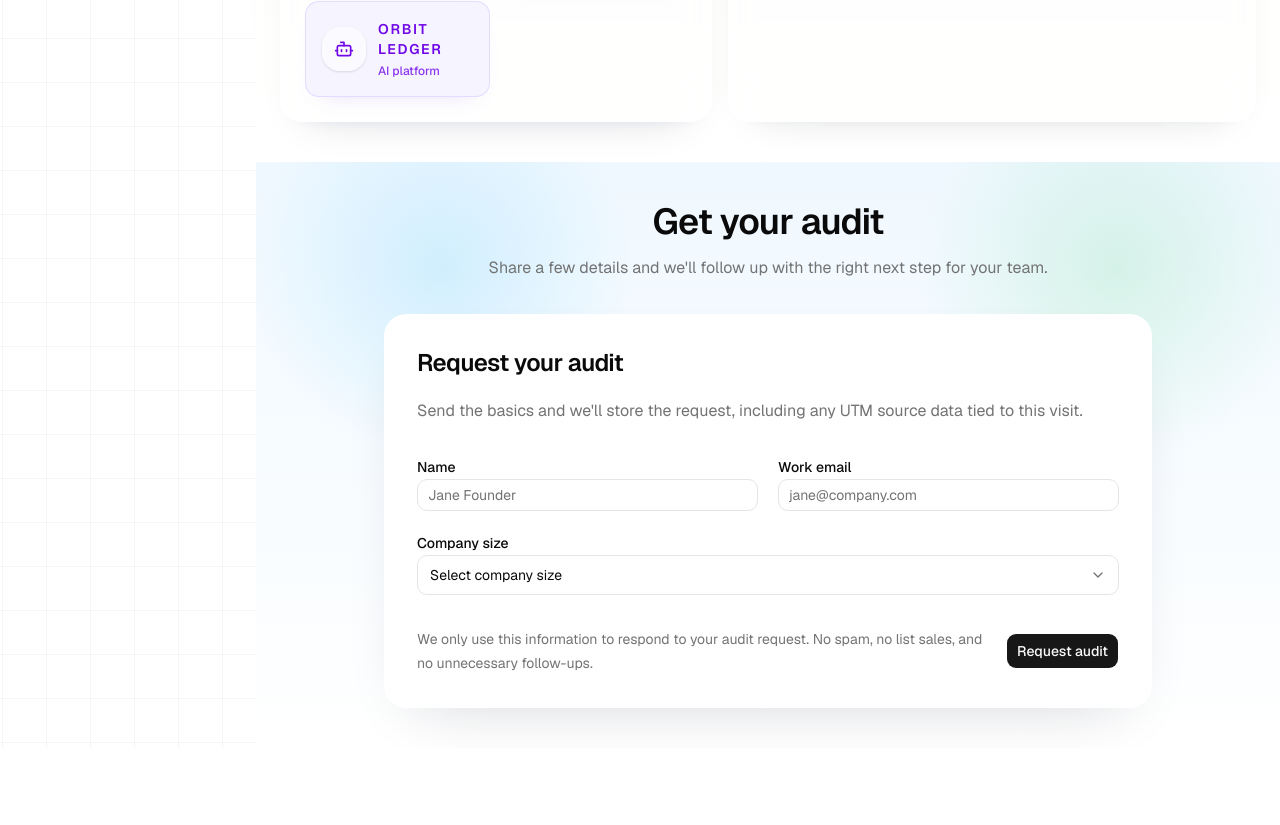
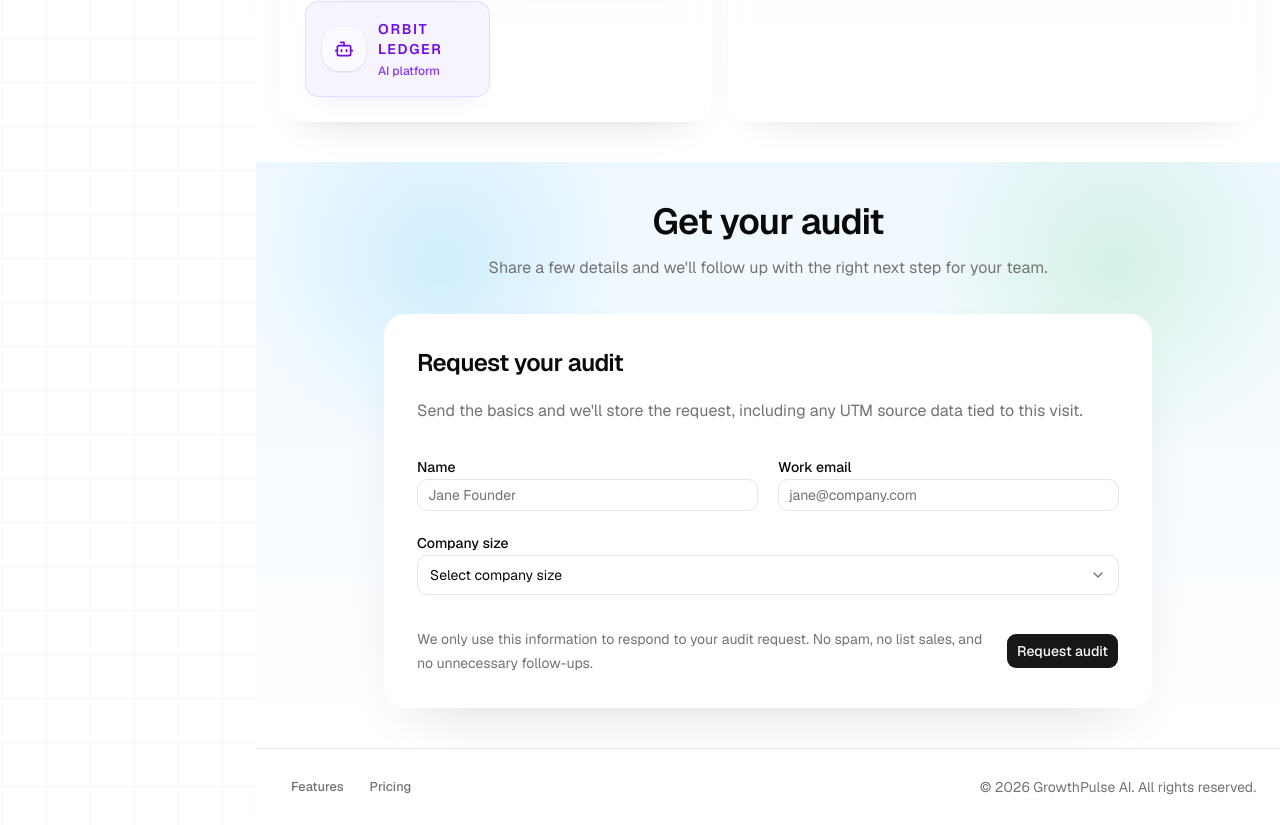
Before and after one commit to NareSakhoyan/growthpulse-ai, a Next.js app: page / in a window 1280 px wide. Shown: the part 3218-4043 px from the top of the page. Before the commit the page ends 3966 px from the top, so only its background shows below. Built offline with nearby package versions, Linux system fonts and the light colour scheme; no server answers.

Commit message:
implement a simple footer with features and pricing links and ARR

```diff
--- a/app/page.tsx
+++ b/app/page.tsx
@@ -6,6 +6,7 @@ import { GetAuditSection } from '@/components/landing/get-audit-section';
 import { OverviewSection } from '@/components/landing/overview-section';
 import { PricingSection } from '@/components/landing/pricing-section';
 import { SocialProofSection } from '@/components/landing/social-proof-section';
+import { SiteFooter } from '@/components/site-footer';
 import { SiteHeader } from '@/components/site-header';
 import { SidebarInset, SidebarProvider } from '@/components/ui/sidebar';
 
@@ -34,6 +35,7 @@ export default function Home() {
             <PricingSection />
             <SocialProofSection />
             <GetAuditSection />
+            <SiteFooter />
           </main>
         </SidebarInset>
       </div>
--- /dev/null
+++ b/components/site-footer.tsx
@@ -0,0 +1,21 @@
+import { Button } from '@/components/ui/button';
+import { Separator } from '@/components/ui/separator';
+
+export function SiteFooter(): React.JSX.Element {
+  return (
+    <footer className='bg-background/95'>
+      <Separator />
+      <div className='flex flex-col gap-3 px-4 py-6 sm:flex-row sm:items-center sm:justify-between sm:px-6'>
+        <nav aria-label='Footer' className='flex flex-wrap items-center gap-1'>
+          <Button asChild variant='ghost' size='sm' className='text-muted-foreground'>
+            <a href='#features'>Features</a>
+          </Button>
+          <Button asChild variant='ghost' size='sm' className='text-muted-foreground'>
+            <a href='#pricing'>Pricing</a>
+          </Button>
+        </nav>
+        <p className='text-sm text-muted-foreground'>© 2026 GrowthPulse AI. All rights reserved.</p>
+      </div>
+    </footer>
+  );
+}
```
